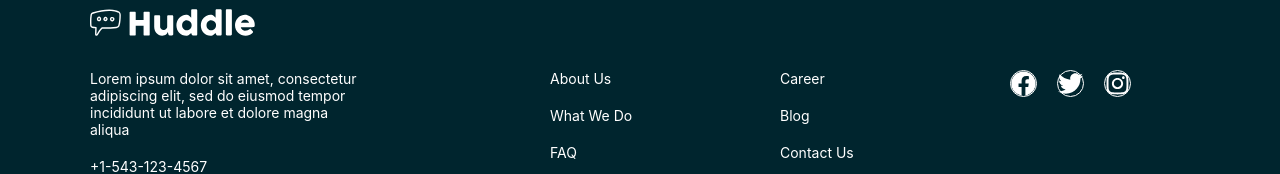
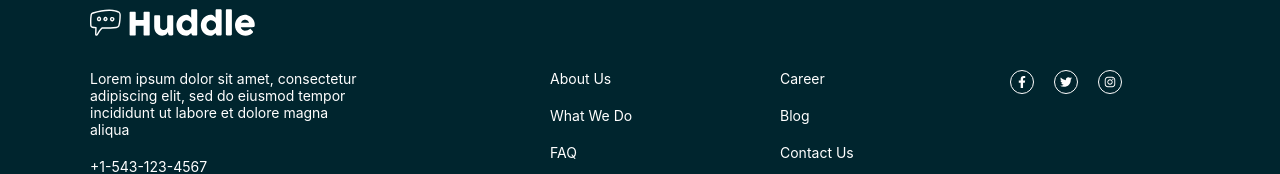
Before and after one commit to mwong068/korean-skincare-routine, a React (Create React App) app: page / in a window 1280 px wide. Shown: the part 521-695 px from the top of the page. Built offline with nearby package versions, Linux system fonts and the light colour scheme.

Commit message:
fixed display of social icons

```diff
--- a/package.json
+++ b/package.json
@@ -5,6 +5,7 @@
   "dependencies": {
     "@fortawesome/fontawesome-svg-core": "^1.2.30",
     "@fortawesome/free-brands-svg-icons": "^5.14.0",
+    "@fortawesome/free-solid-svg-icons": "^5.14.0",
     "@fortawesome/react-fontawesome": "^0.1.11",
     "@testing-library/jest-dom": "^4.2.4",
     "@testing-library/react": "^9.3.2",
--- a/src/components/Footer/Content/index.tsx
+++ b/src/components/Footer/Content/index.tsx
@@ -1,7 +1,8 @@
 import React from 'react';
 import styled from 'styled-components';
 import { FontAwesomeIcon } from '@fortawesome/react-fontawesome';
-import { faFacebook, faTwitter, faInstagram } from '@fortawesome/free-brands-svg-icons';
+import { faFacebookF, faTwitter, faInstagram } from '@fortawesome/free-brands-svg-icons';
+import {  } from '@fortawesome/free-';
 
 const Background = styled.div`
     color: white;
@@ -45,11 +46,11 @@ const Socials = styled.div`
     }
 
     .icons {
-        // filter: brightness(0);
         border: 1px solid white;
         border-radius: 50px;
-        width: 25px;
-        height: 25px;
+        width: 12px;
+        height: 12px;
+        padding: 5px;
     }
 `;
 
@@ -81,7 +82,7 @@ class Content extends React.Component {
             </Text>
             <Socials>
                 <ul>
-                    <li><FontAwesomeIcon icon={faFacebook} className="icons" /></li>
+                    <li><FontAwesomeIcon icon={faFacebookF} className="icons" /></li>
                     <li><FontAwesomeIcon icon={faTwitter} className="icons" /></li>
                     <li><FontAwesomeIcon icon={faInstagram} className="icons" /></li>
                 </ul>
```
Also changed, not shown: 1 other file (tests, documents, lock files or other folders).
